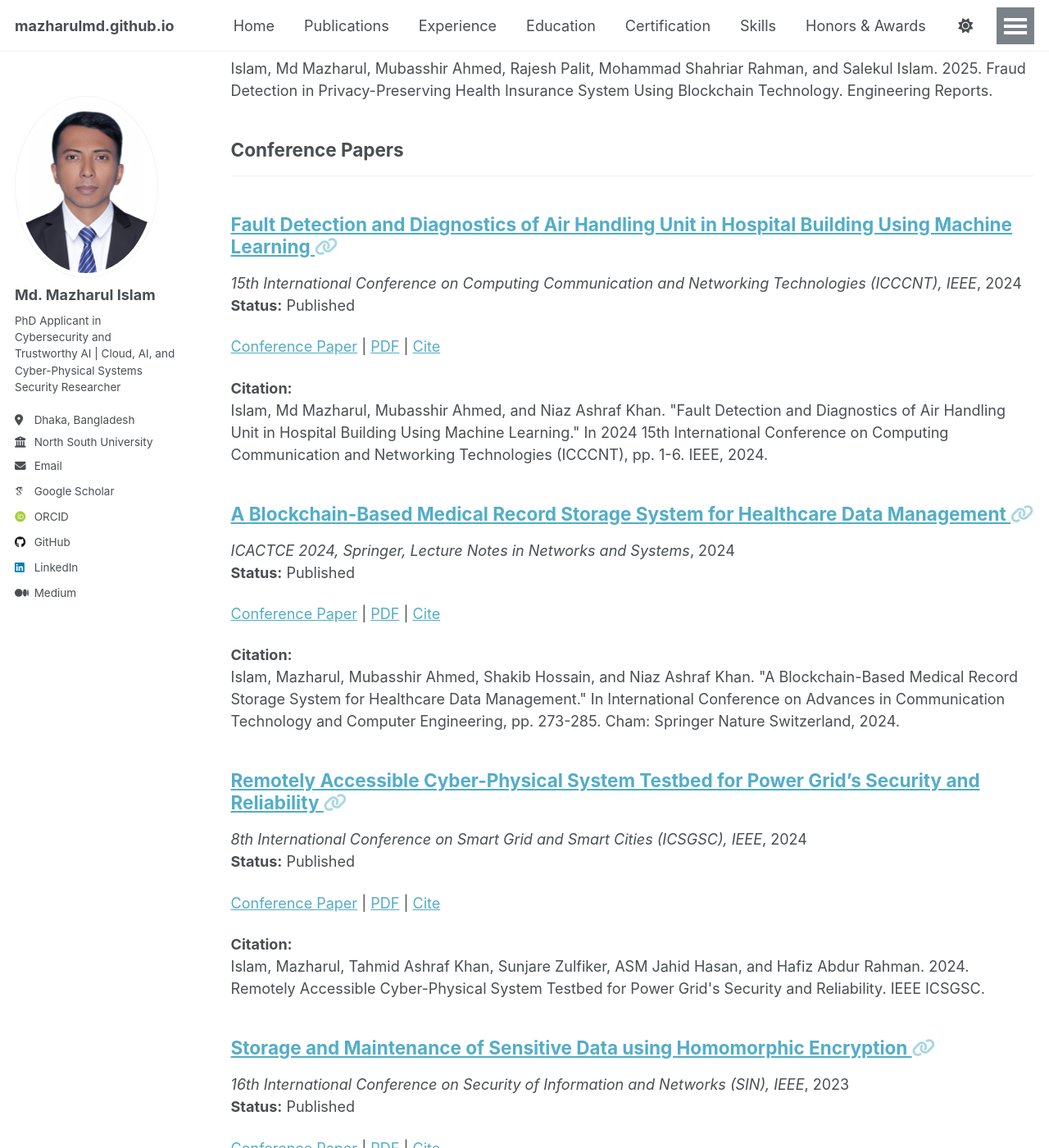
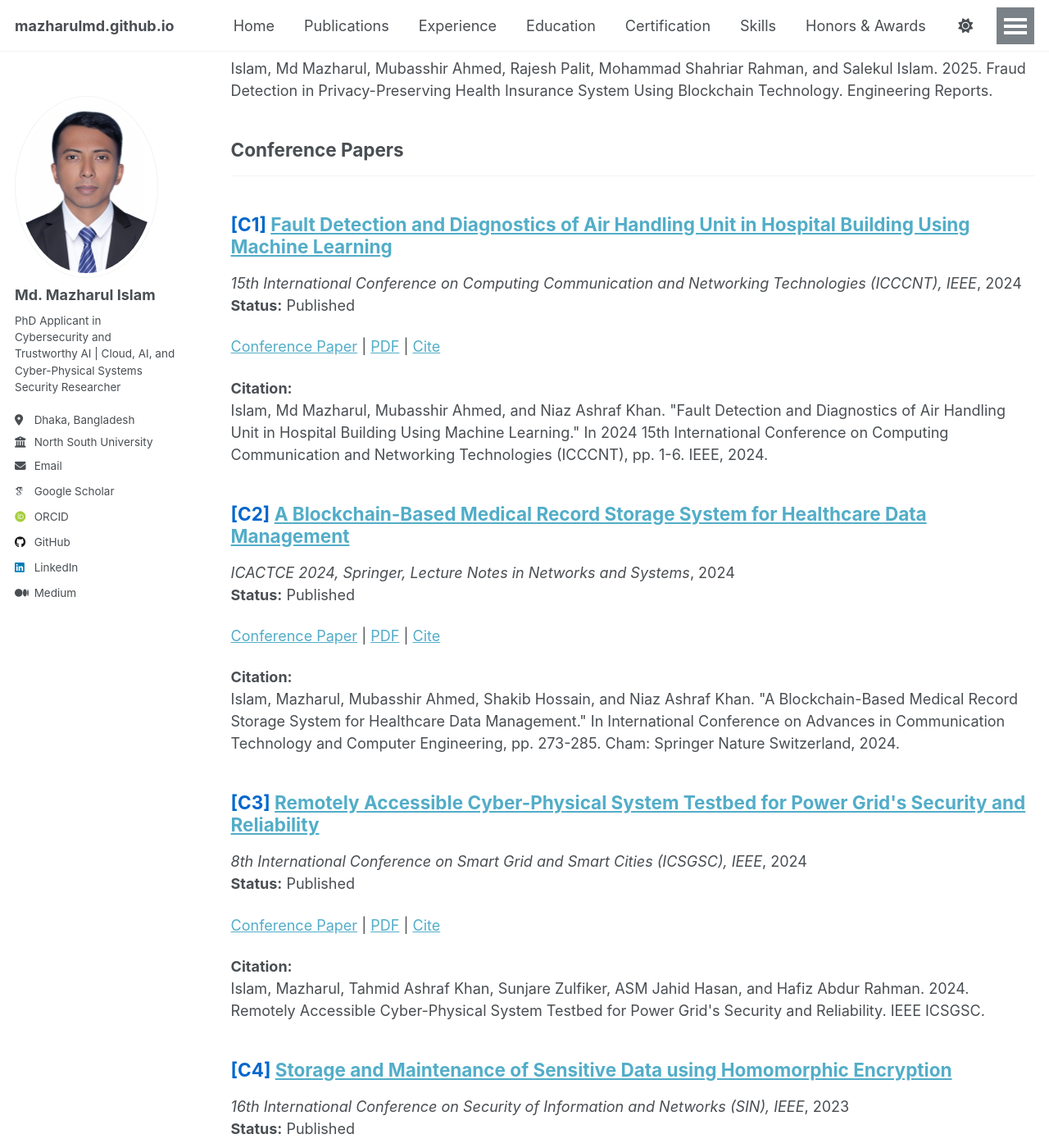
Before and after one commit to mazharulmd/mazharulmd.github.io, a Jekyll site: the page built from _pages/publications.html, in a window 1280 px wide and 1400 px high, scrolled down 420 px. Shown: the whole window at 82% size. Built offline with Jekyll 4.4.1, drawn with Linux system fonts in a browser that asks for light colours; some web fonts are replaced; a script that is not in the unit is left out.

Commit message:
Add automatic numbering [J1], [C1] to publications

```diff
--- a/_includes/archive-single.html
+++ b/_includes/archive-single.html
@@ -28,19 +28,22 @@
     {% endif %}
 
     <!-- Title -->
-    <h2 class="archive__item-title" itemprop="headline">
+    <h2 class="archive__item-title">
+
+      {% if include.type == "journal" %}
+        <span style="color:#cc0000; font-weight:bold;">[J{{ include.number }}]</span>
+      {% elsif include.type == "conference" %}
+        <span style="color:#0066cc; font-weight:bold;">[C{{ include.number }}]</span>
+      {% endif %}
 
       {% if post.paperurl %}
-        <a href="{{ post.paperurl }}" target="_blank">{{ title }}</a>
+        <a href="{{ post.paperurl }}" target="_blank">{{ post.title }}</a>
       {% else %}
-        <a href="{{ base_path }}{{ post.url }}">{{ title }}</a>
+        <a href="{{ base_path }}{{ post.url }}">{{ post.title }}</a>
       {% endif %}
 
-      <a href="{{ base_path }}{{ post.url }}" rel="permalink">
-        <i class="fa fa-link" aria-hidden="true"></i>
-      </a>
+    </h2>
 
-    </h2>
 
     <!-- Venue and Year -->
     {% if post.collection == 'publications' %}
--- a/_pages/publications.html
+++ b/_pages/publications.html
@@ -7,26 +7,30 @@ author_profile: true
 
 {% include base_path %}
 
-<!-- Journal Articles -->
+<!-- Journal Papers -->
 <h2>Journal Articles</h2>
 <hr />
 
+{% assign jcounter = 0 %}
 {% for post in site.publications reversed %}
   {% if post.category == "manuscripts" %}
-    {% include archive-single.html %}
+    {% assign jcounter = jcounter | plus: 1 %}
+    {% include archive-single.html type="journal" number=jcounter %}
   {% endif %}
 {% endfor %}
-
 
 <!-- Conference Papers -->
 <h2>Conference Papers</h2>
 <hr />
 
+{% assign ccounter = 0 %}
 {% for post in site.publications reversed %}
   {% if post.category == "conferences" %}
-    {% include archive-single.html %}
+    {% assign ccounter = ccounter | plus: 1 %}
+    {% include archive-single.html type="conference" number=ccounter %}
   {% endif %}
 {% endfor %}
+
 
 
 <!-- Preprints, Thesis, Under Review -->
```
